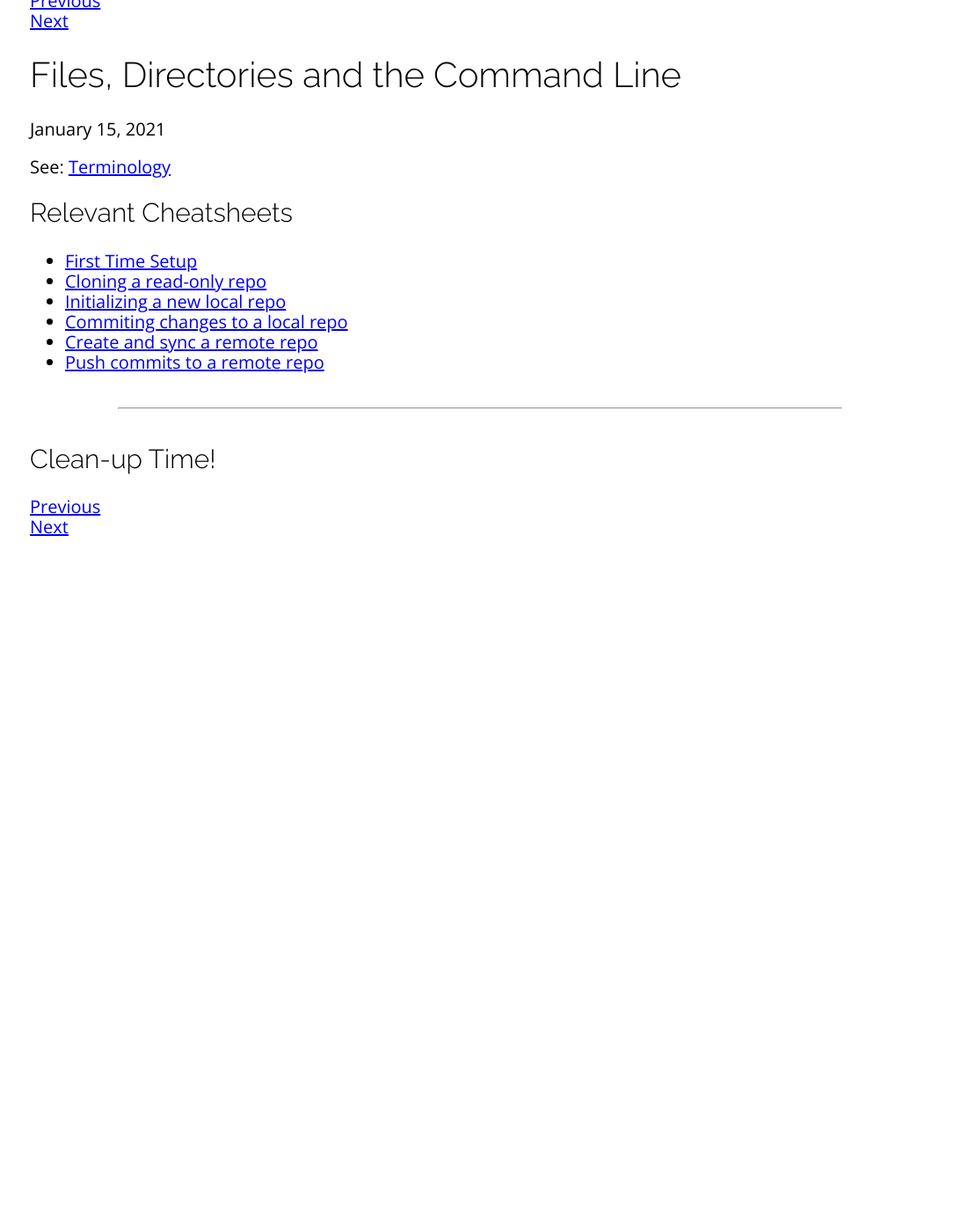
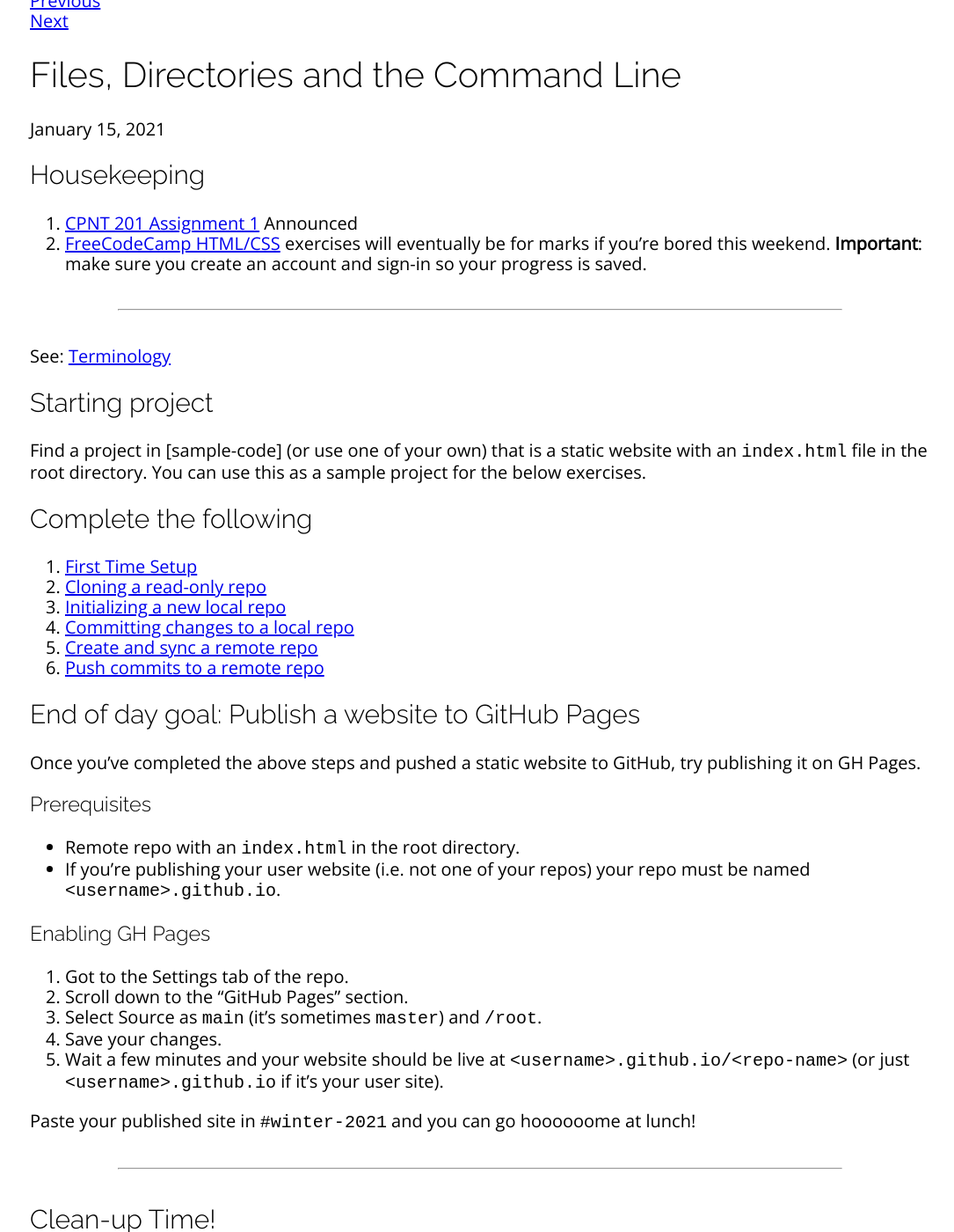
Before and after one commit to sait-wbdv/winter-2021, a Jekyll site: the page built from _posts/2021-01-15-git-github.md, in a window 1280 px wide and 1400 px high, scrolled down 363 px. Shown: the whole window at 88% size, without its empty margins (94-1179 px from the left). Built offline with Jekyll 4.4.1, drawn with Linux system fonts in a browser that asks for light colours; nearby versions of some CDN libraries; before the commit the page ends 993 px from its top, so only the background shows below that.

Commit message:
added gh pages

```diff
--- a/_posts/2021-01-15-git-github.md
+++ b/_posts/2021-01-15-git-github.md
@@ -4,15 +4,40 @@ title: Files, Directories and the Command Line
 categories: cpnt201
 ---
 
+## Housekeeping
+1. [CPNT 201 Assignment 1](https://github.com/sait-wbdv/assessments/blob/master/cpnt201/) Announced
+2. [FreeCodeCamp HTML/CSS](https://www.freecodecamp.org/learn/responsive-web-design/basic-html-and-html5/) exercises will eventually be for marks if you're bored this weekend. **Important**: make sure you create an account and sign-in so your progress is saved.
+
+---
+
 See: [Terminology]({{site.baseurl}}/cheatsheets/git-gh/#terms)
 
-## Relevant Cheatsheets
-- [First Time Setup]({{site.baseurl}}/cheatsheets/git-gh/setup)
-- [Cloning a read-only repo]({{site.baseurl}}/cheatsheets/git-gh/read-only-repo)
-- [Initializing a new local repo]({{site.baseurl}}/cheatsheets/git-gh/init-local)
-- [Commiting changes to a local repo]({{site.baseurl}}/cheatsheets/git-gh/add-commit)
-- [Create and sync a remote repo]({{site.baseurl}}/cheatsheets/git-gh/sync-remote)
-- [Push commits to a remote repo]({{site.baseurl}}/cheatsheets/git-gh/push-remote)
+## Starting project
+Find a project in [sample-code] (or use one of your own) that is a static website with an `index.html` file in the root directory. You can use this as a sample project for the below exercises.
+
+## Complete the following
+1. [First Time Setup]({{site.baseurl}}/cheatsheets/git-gh/setup)
+2. [Cloning a read-only repo]({{site.baseurl}}/cheatsheets/git-gh/read-only-repo)
+3. [Initializing a new local repo]({{site.baseurl}}/cheatsheets/git-gh/init-local)
+4. [Committing changes to a local repo]({{site.baseurl}}/cheatsheets/git-gh/add-commit)
+5. [Create and sync a remote repo]({{site.baseurl}}/cheatsheets/git-gh/sync-remote)
+6. [Push commits to a remote repo]({{site.baseurl}}/cheatsheets/git-gh/push-remote)
+
+## End of day goal: Publish a website to GitHub Pages
+Once you've completed the above steps and pushed a static website to GitHub, try publishing it on GH Pages.
+
+### Prerequisites
+- Remote repo with an `index.html` in the root directory.
+- If you're publishing your user website (i.e. not one of your repos) your repo must be named `<username>.github.io`.
+
+### Enabling GH Pages
+1. Got to the Settings tab of the repo.
+2. Scroll down to the "GitHub Pages" section.
+3. Select Source as `main` (it's sometimes `master`) and `/root`.
+4. Save your changes.
+5. Wait a few minutes and your website should be live at `<username>.github.io/<repo-name>` (or just `<username>.github.io` if it's your user site).
+
+Paste your published site in `#winter-2021` and you can go hoooooome at lunch!
 
 ---
 
```
